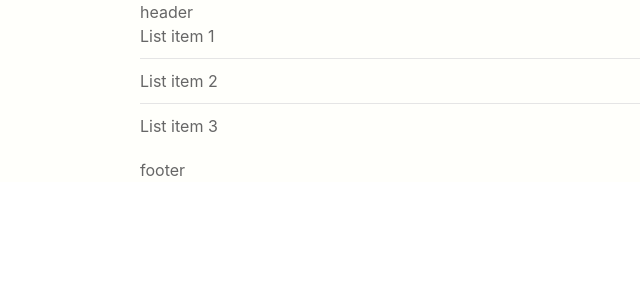
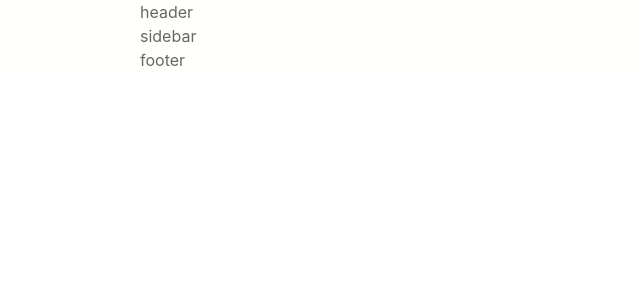
Before and after one commit to tkaneda0078/sake, a Symfony app: template src/Resources/views/List/index.html.twig in a window 1280 px wide. Shown: the top 300 px of the page, without its empty margins (0-640 px from the left). Run offline with Twig, Linux system fonts and the light colour scheme; the template is opened without the code that fills it, so the values that code supplies are empty; style sheets or scripts are compiled from the project's sources; some libraries are stand-ins or nearby versions.

Commit message:
サイドバー作成

```diff
--- a/src/Resources/views/List/index.html.twig
+++ b/src/Resources/views/List/index.html.twig
@@ -1,11 +1,16 @@
 {% extends '/templates/base.html.twig' %}
 
 {% block body %}
-    <div class="content">
-        <ul class="uk-list uk-list-divider">
-            <li>List item 1</li>
-            <li>List item 2</li>
-            <li>List item 3</li>
-        </ul>
+    <div class="uk-grid">
+        <div class="uk-width-1-3">
+            sidebar
+        </div>
+        <div class="content uk-width-2-3">
+            <ul class="uk-list uk-list-divider">
+                {% for sake in sakeList %}
+                    <li>{{ sake }}</li>
+                {% endfor %}
+            </ul>
+        </div>
     </div>
 {% endblock %}
```
